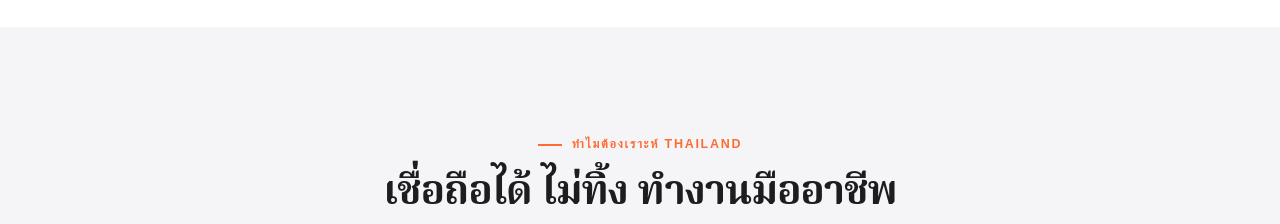
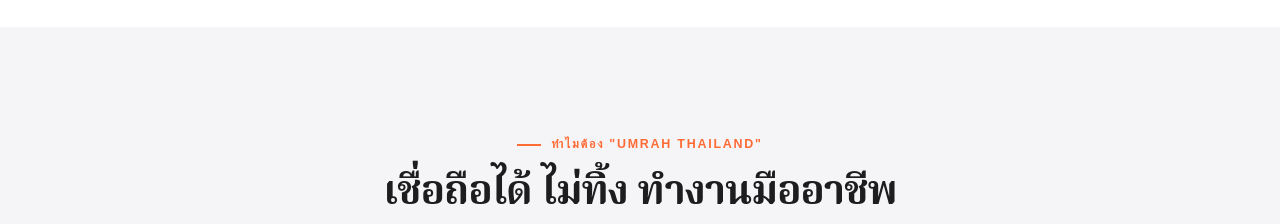
Before and after one commit to amruaiai-wq/umrah-thailand, a Next.js app: page / in a window 1280 px wide. Shown: the part 1400-1624 px from the top of the page. Built offline with nearby package versions, Linux system fonts and the light colour scheme; no server answers; the database is empty; a web font is replaced by a local one.

Commit message:
Update eyebrow text for Thailand section

```diff
--- a/app/page.tsx
+++ b/app/page.tsx
@@ -108,7 +108,7 @@ export default async function HomePage() {
       <section className="sec sec-gray">
         <div className="wrap">
           <div className="sec-head fade-up">
-            <span className="eyebrow">ทำไมต้องเราะห์ Thailand</span>
+            <span className="eyebrow">ทำไมต้อง "Umrah Thailand"</span>
             <h2>เชื่อถือได้ ไม่ทิ้ง ทำงานมืออาชีพ</h2>
             <p>เราดูแลคุณตั้งแต่วันแรกที่ติดต่อ จนกลับถึงบ้านอย่างปลอดภัย</p>
           </div>
```
